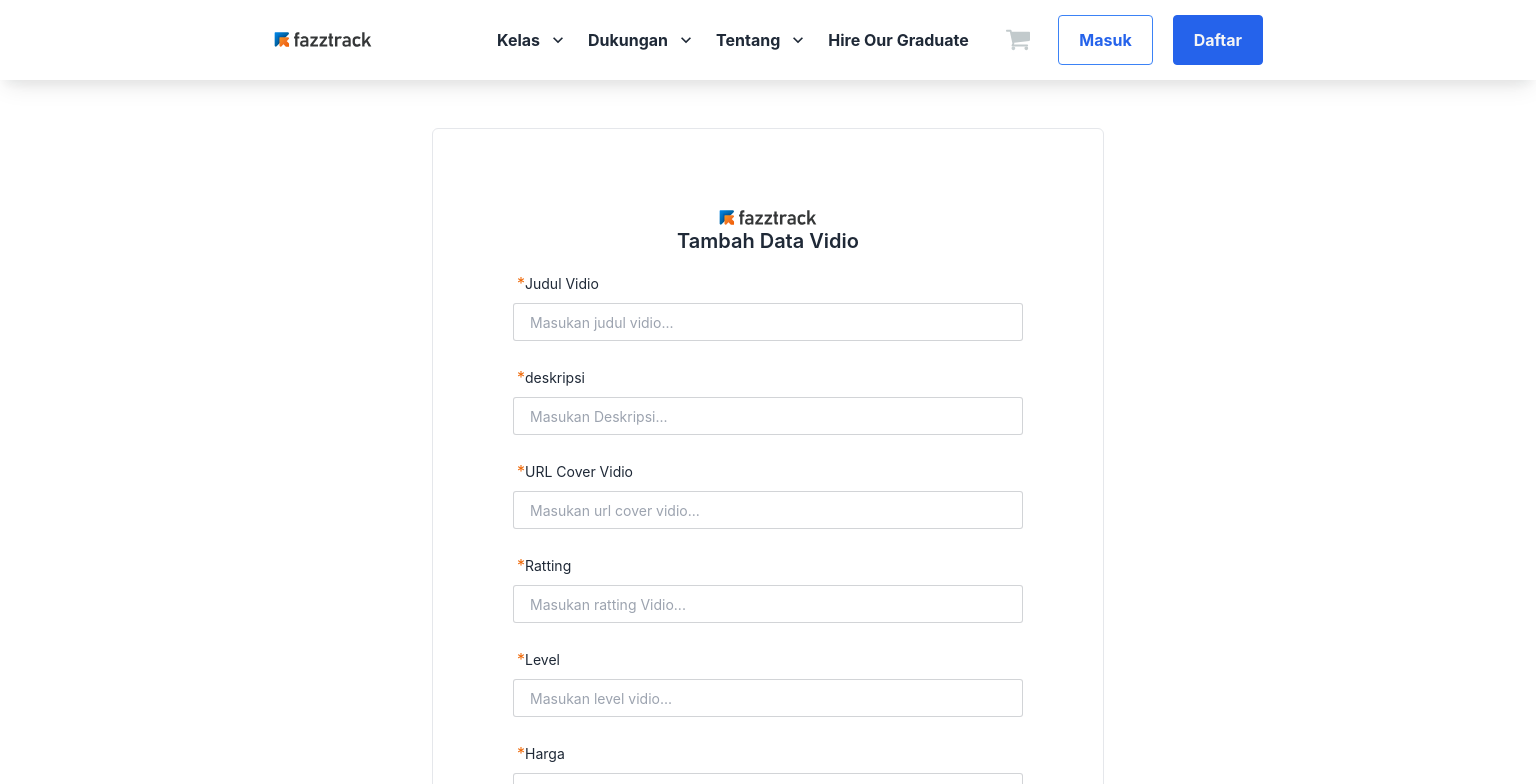
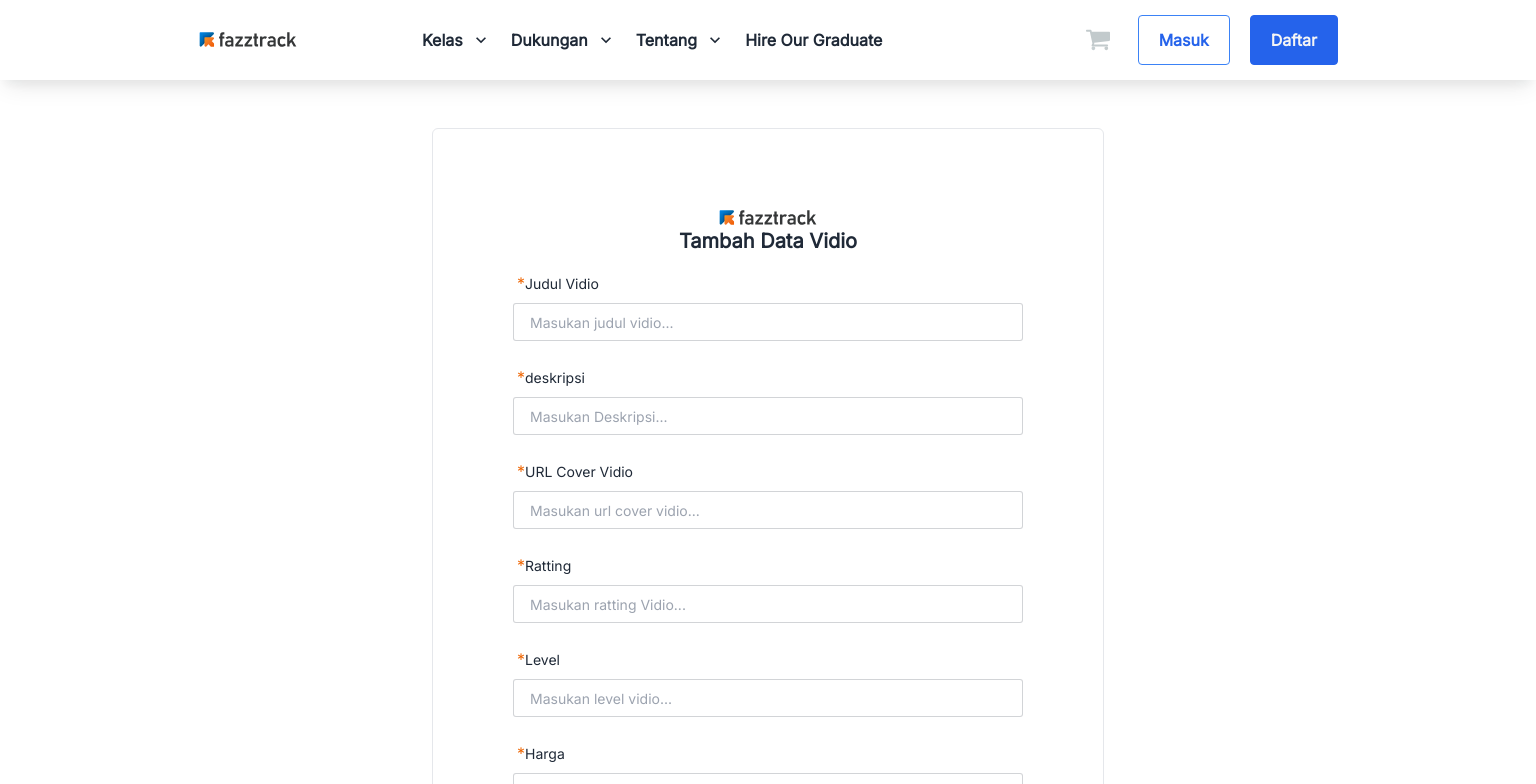
Before and after one commit to faisalchakiki/fe-fazz.course-vue, a Vue app: page /add-vidio in a window 1536 px wide. Shown: the top 784 px of the page. Built offline with nearby package versions, Linux system fonts and the light colour scheme; no server answers.

Commit message:
test merge

```diff
--- a/src/style.css
+++ b/src/style.css
@@ -1,16 +1,3 @@
-@media only screen and (min-width: 1280px) {
-  .container-class {
-    width: 1140px;
-  }
-}
-
-
-
-@media only screen and (min-width: 1536px) {
-  .container-class {
-    width: 1140px;
-  }
-}
 @import url('https://fonts.googleapis.com/css2?family=Inter&display=swap');
 @import url('https://fonts.googleapis.com/css2?family=Inter&display=swap');
 
@@ -52,17 +39,37 @@
 @media only screen and (min-width: 640px){
   .container-class {
     width: 610px;
-}
+  }
 }
 
 @media only screen and (min-width: 768px){
   .container-class {
     width: 730px;
-}
+  }
 }
 
 @media only screen and (min-width: 1024px) {
   .container-class {
     width: 990px;
+  }
 }
+
+
+@media only screen and (min-width: 1280px) {
+  .container-class {
+    width: 1140px;
+  }
 }
+
+
+
+@media only screen and (min-width: 1536px) {
+  .container-class {
+    width: 1140px;
+  }
+}
+@media only screen and (min-width: 1536px) {
+  .container-background {
+    width: 1140px;
+  }
+}
```
